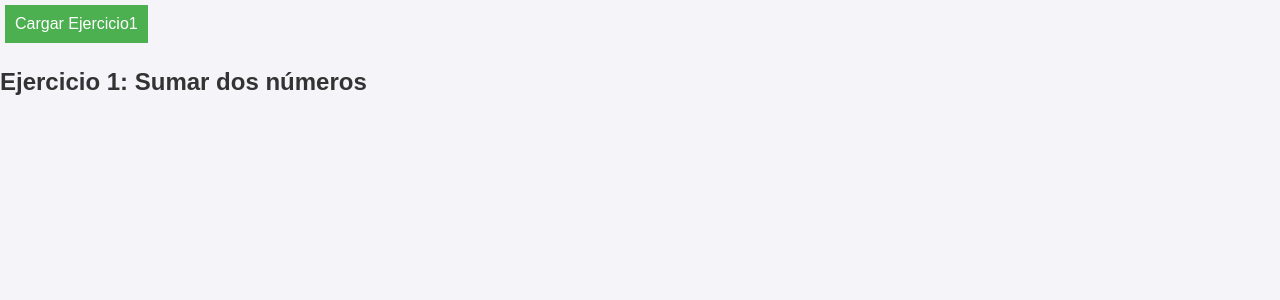
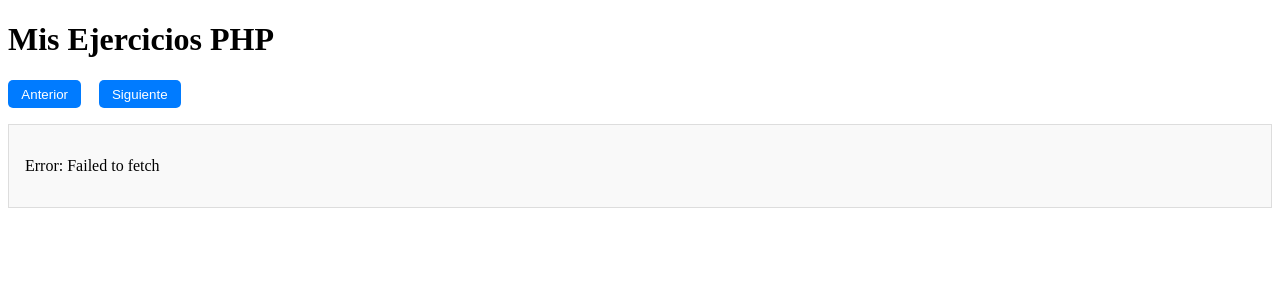
Before and after one commit to rocioRichi/phpExercises, a PHP site: page /index.html in a window 1280 px wide. Shown: the top 300 px of the page. Run offline with PHP 8.4, Linux system fonts and the light colour scheme.

Commit message:
Add css, buttons in index.html

```diff
--- a/public/css/styles.css
+++ b/public/css/styles.css
@@ -1,54 +1,25 @@
-body {
-  font-family: Arial, sans-serif;
-  background-color: #f4f4f9;
-  padding: 0;
-  margin: 0;
-}
-
-h1,
-h2 {
-  color: #333;
-}
-
-.main-content {
-  text-align: center;
-  padding: 20px;
-}
-
-input,
-button {
-  padding: 10px;
-  margin: 5px;
-  font-size: 16px;
+#navigation {
+  margin: 1em 0;
 }
 
 button {
-  background-color: #4caf50;
+  padding: 0.5em 1em;
+  margin-right: 1em;
+  background-color: #007bff;
   color: white;
   border: none;
+  border-radius: 5px;
   cursor: pointer;
 }
 
-button:hover {
-  background-color: #45a049;
+button:disabled {
+  background-color: #cccccc;
+  cursor: not-allowed;
 }
 
-.navigation {
-  margin-top: 20px;
+#exercise-container {
+  margin-top: 1em;
+  padding: 1em;
+  border: 1px solid #ddd;
+  background-color: #f9f9f9;
 }
-
-.navigation button,
-.navigation a {
-  margin: 10px;
-  padding: 10px 20px;
-  background-color: #007bff;
-  color: white;
-  border: none;
-  text-decoration: none;
-  cursor: pointer;
-}
-
-.navigation button:hover,
-.navigation a:hover {
-  background-color: #0056b3;
-}
--- a/public/index.html
+++ b/public/index.html
@@ -9,14 +9,12 @@
 </head>
 
 <body>
-
-  <button id="load-exercise">Cargar Ejercicio1</button>
+  <h1>Mis Ejercicios PHP</h1>
+  <div id="navigation">
+    <button id="prev-button">Anterior</button>
+    <button id="next-button">Siguiente</button>
+  </div>
   <div id="exercise-container"></div>
-
-  <!-- Zona de ejercicio actual -->
-  <section id="exercise">
-    <h2>Ejercicio 1: Sumar dos números</h2>
-  </section>
   <script type="module" src="./js/scripts.js"></script>
 </body>
 
--- a/public/js/scripts.js
+++ b/public/js/scripts.js
@@ -1,29 +1,14 @@
-import BACKEND_URL from "./config.js";
+const exercises = ["exercise1", "exercise2", "exercise3"];
 
-// Función para enviar datos al backend
-async function sendData(data) {
-  try {
-    const response = await fetch(`${BACKEND_URL}/endpoint`, {
-      method: "POST",
-      headers: {
-        "Content-Type": "application/json",
-      },
-      body: JSON.stringify(data),
-    });
+let currentExerciseIndex = 0;
 
-    if (!response.ok) {
-      throw new Error(`Error: ${response.statusText}`);
-    }
-
-    const result = await response.json();
-    console.log("Respuesta del backend:", result);
-  } catch (error) {
-    console.error("Error al conectar con el backend:", error);
+function loadExercise(index) {
+  const exercise = exercises[index];
+  if (!exercise) {
+    alert("Ejercicio no encontrado.");
+    return;
   }
-}
-document.getElementById("load-exercise").addEventListener("click", () => {
-  const url = "https://phpexercises.onrender.com/index.php?exercise=exercise1";
-
+  const url = `https://phpexercises.onrender.com/index.php?exercise=${exercise}`;
   fetch(url)
     .then((response) => {
       if (!response.ok) {
@@ -33,22 +18,27 @@ document.getElementById("load-exercise").addEventListener("click", () => {
     })
     .then((data) => {
       document.getElementById("exercise-container").innerHTML = data;
+      currentExerciseIndex = index;
     })
     .catch((error) => {
       console.error("Error al cargar el ejercicio:", error);
       document.getElementById(
         "exercise-container"
-      ).innerHTML = `<p>Error: ${error.message}. Revisa la consola para más detalles.</p>`;
+      ).innerHTML = `<p>Error: ${error.message}</p>`;
     });
+}
+
+// Manejo de navegación
+document.getElementById("prev-button").addEventListener("click", () => {
+  if (currentExerciseIndex > 0) {
+    loadExercise(currentExerciseIndex - 1);
+  }
+});
+document.getElementById("next-button").addEventListener("click", () => {
+  if (currentExerciseIndex < exercises.length - 1) {
+    loadExercise(currentExerciseIndex + 1);
+  }
 });
 
-// Manejo del evento de navegación
-// document
-//   .querySelector("navigation-buttons")
-//   .addEventListener("navigate", (event) => {
-//     if (event.detail === "previous") {
-//       alert("Navegar al ejercicio anterior");
-//     } else if (event.detail === "next") {
-//       alert("Navegar al siguiente ejercicio");
-//     }
-//   });
+// Cargar el primer ejercicio al inicio
+loadExercise(currentExerciseIndex);
```
